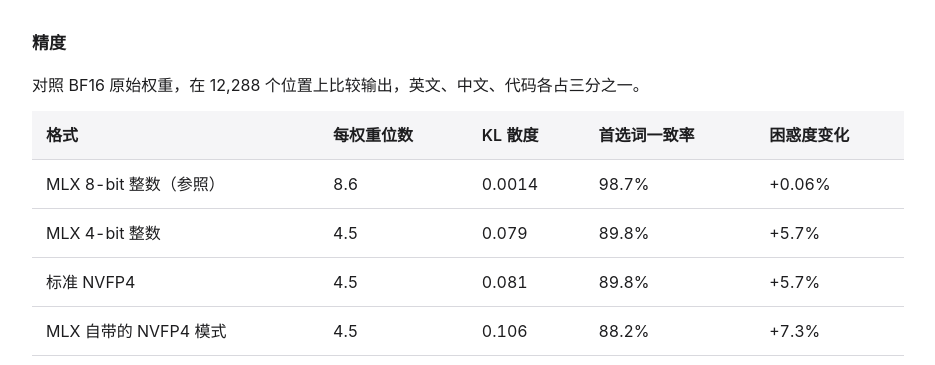
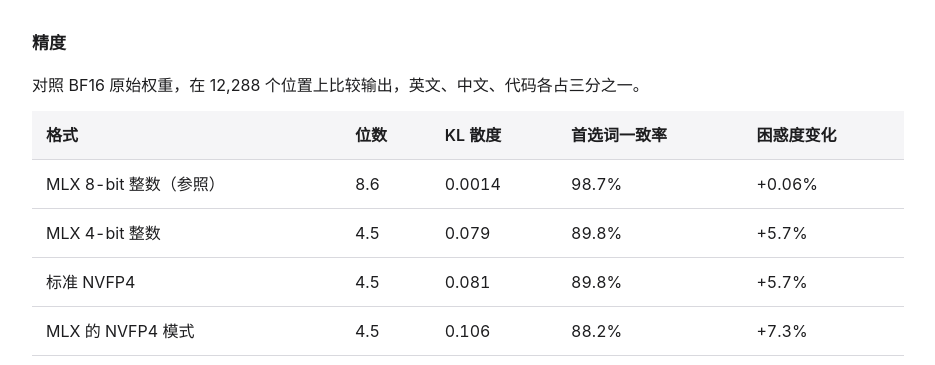
Before and after one commit to doge-rgb/laptops, a plain HTML site: page index.html in a window 1280 px wide. Shown: the part 3103-3468 px from the top of the page, without its empty margins (172-1107 px from the left). Drawn offline with Linux system fonts and the light colour scheme.

Commit message:
Shorten a table header and unify a format label
Co-Authored-By: Claude Mythos 5.2 <noreply@anthropic.com>

```diff
--- a/index.html
+++ b/index.html
@@ -136,12 +136,12 @@
   <p>对照 BF16 原始权重，在 12,288 个位置上比较输出，英文、中文、代码各占三分之一。</p>
   <div class="table">
     <table>
-      <thead><tr><th>格式</th><th>每权重位数</th><th>KL 散度</th><th>首选词一致率</th><th>困惑度变化</th></tr></thead>
+      <thead><tr><th>格式</th><th>位数</th><th>KL 散度</th><th>首选词一致率</th><th>困惑度变化</th></tr></thead>
       <tbody>
         <tr><td>MLX 8-bit 整数（参照）</td><td>8.6</td><td>0.0014</td><td>98.7%</td><td>+0.06%</td></tr>
         <tr><td>MLX 4-bit 整数</td><td>4.5</td><td>0.079</td><td>89.8%</td><td>+5.7%</td></tr>
         <tr><td>标准 NVFP4</td><td>4.5</td><td>0.081</td><td>89.8%</td><td>+5.7%</td></tr>
-        <tr><td>MLX 自带的 NVFP4 模式</td><td>4.5</td><td>0.106</td><td>88.2%</td><td>+7.3%</td></tr>
+        <tr><td>MLX 的 NVFP4 模式</td><td>4.5</td><td>0.106</td><td>88.2%</td><td>+7.3%</td></tr>
       </tbody>
     </table>
   </div>
@@ -173,7 +173,7 @@
     <li>满载时整机 85–96 W，GPU 最高 94 °C，风扇 5800 rpm。128GB 内存够用，全程没有交换。</li>
     <li>其他程序占用 GPU 时速度会下降。测试当天 macOS 后台照片分析运行期间，单路速度为 18–24 tok/s。</li>
     <li>同样 4.5 位，MLX 4-bit 整数和标准 NVFP4 精度相同，作为权重格式是等价的。</li>
-    <li>MLX 自带的 NVFP4 模式精度更差，在这台机器上用 4-bit 整数格式。</li>
+    <li>MLX 的 NVFP4 模式精度更差，在这台机器上用 4-bit 整数格式。</li>
     <li>两种格式的速度相差在几个百分点以内。</li>
     <li>8-bit 几乎无损，首选词一致率 98.7%，单路出字约 16 tok/s。4-bit 的首选词一致率是 89.8%，单路出字 27 tok/s。</li>
     <li>这次只比较了权重格式。N 卡上的 NVFP4 通常连激活值一起量化，不在对比范围内。</li>
```
Also changed, not shown: 1 other file.
